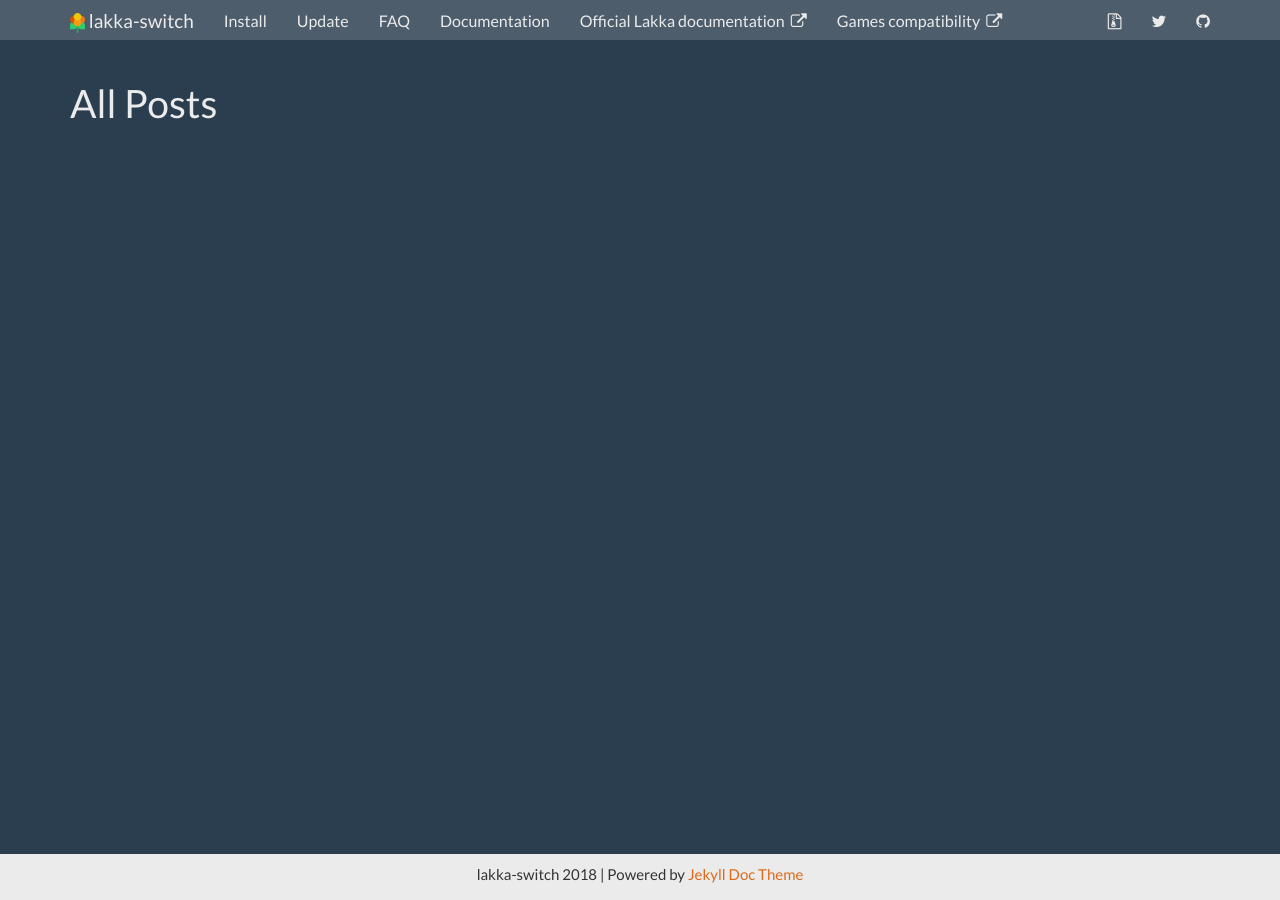
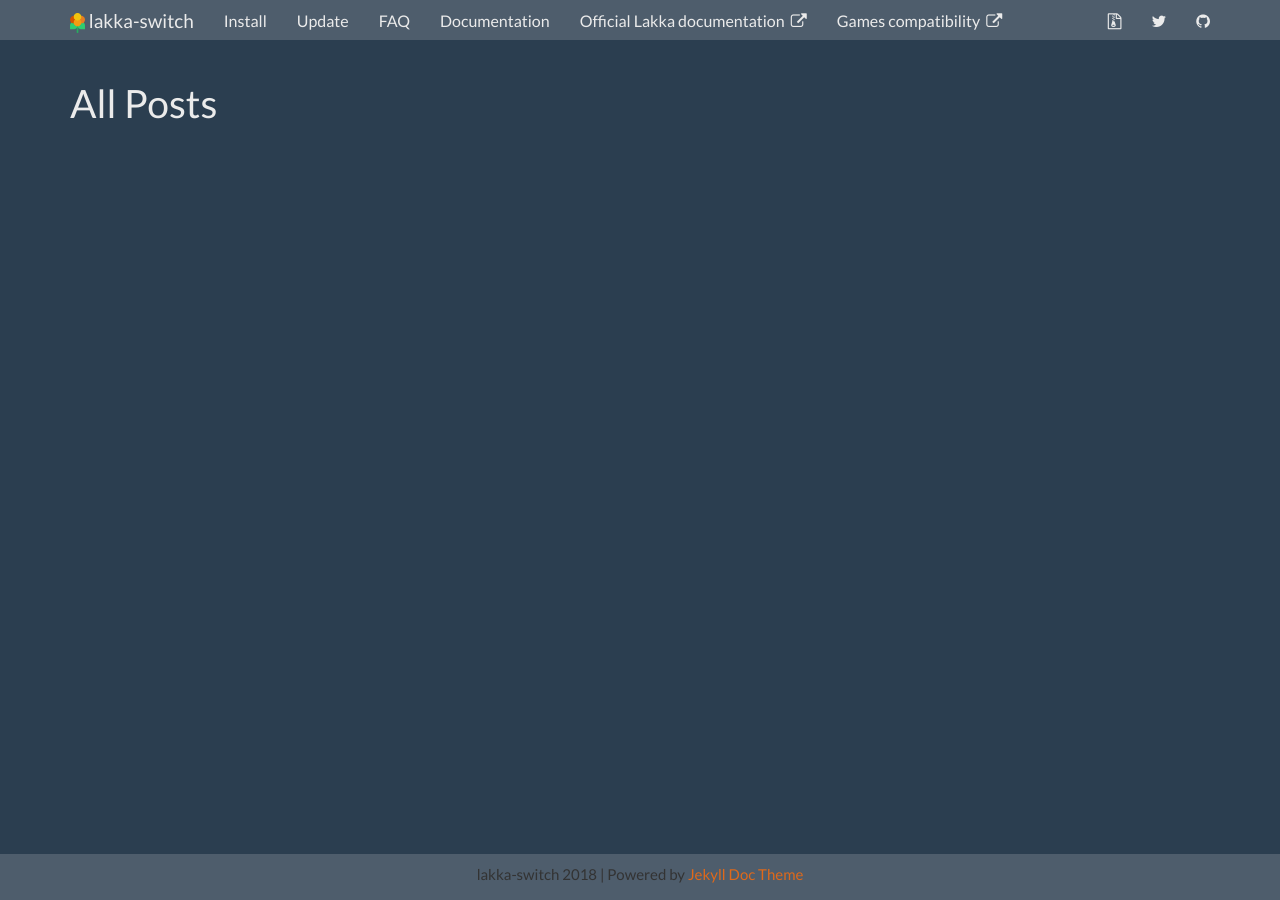
Before and after one commit to lakka-switch/documentation, a Jekyll site: the page built from allposts.html, in a window 1280 px wide. Built offline with Jekyll 4.4.1, drawn with Linux system fonts in a browser that asks for light colours; nearby versions of some CDN libraries.

Commit message:
Update footer.html

```diff
--- a/_includes/footer.html
+++ b/_includes/footer.html
@@ -1,4 +1,4 @@
-<footer class="footer">
+<footer class="footer" style="background-color: #4E5D6C !important;">
     <div class="container">
 
         <p class="text-center">
```
